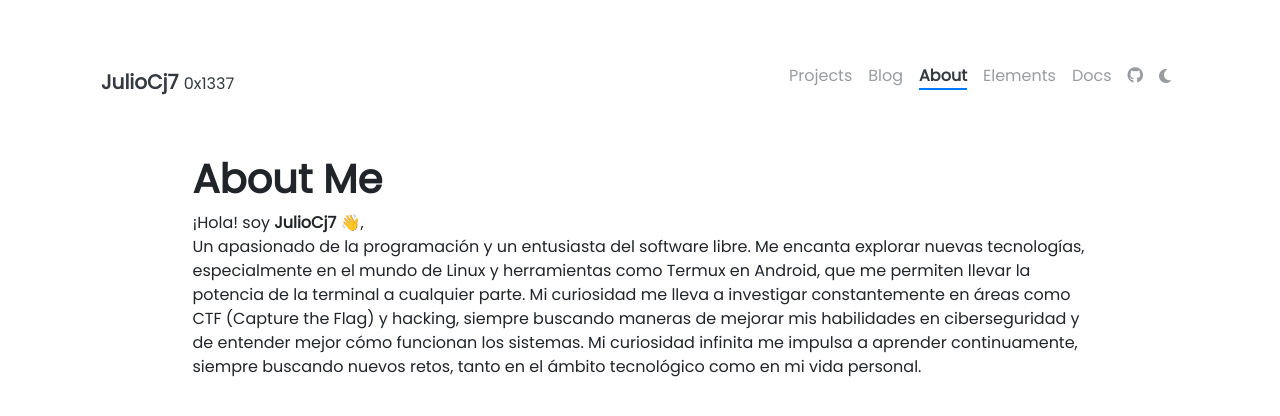
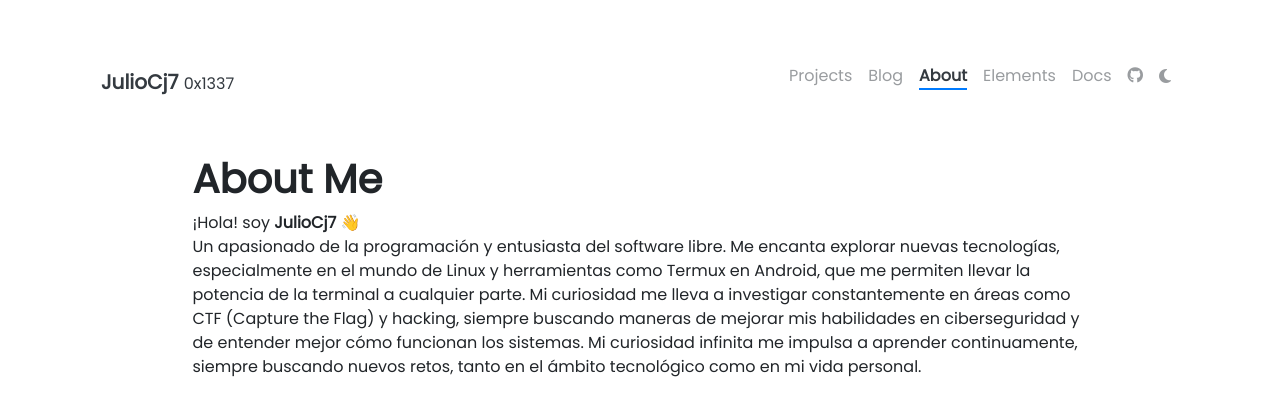
Before and after one commit to Juliocj7/0x1337, a Jekyll site: the page built from pages/about.md, in a window 1280 px wide. Shown: the top 416 px of the page. Built offline with Jekyll 4.4.1, drawn with Linux system fonts in a browser that asks for light colours; emoji names are drawn with the system emoji font.

```diff
--- a/pages/about.md
+++ b/pages/about.md
@@ -7,8 +7,8 @@ weight: 3
 
 # **About Me**
 
-¡Hola! soy **{{ site.author.name }}** :wave:,<br>
-Un apasionado de la programación y un entusiasta del software libre. Me encanta explorar nuevas tecnologías, especialmente en el mundo de Linux y
+¡Hola! soy **{{ site.author.name }}** :wave:<br>
+Un apasionado de la programación y entusiasta del software libre. Me encanta explorar nuevas tecnologías, especialmente en el mundo de Linux y
 herramientas como Termux en Android, que me permiten llevar la potencia de la terminal a cualquier parte. Mi curiosidad me lleva a investigar constantemente en
 áreas como CTF (Capture the Flag) y hacking, siempre buscando maneras de mejorar mis habilidades en ciberseguridad y de entender mejor cómo funcionan los sistemas.
 Mi curiosidad infinita me impulsa a aprender continuamente, siempre buscando nuevos retos, tanto en el ámbito tecnológico como en mi vida personal.
```
Also changed, not shown: _projects/(1) Capture The Flag.md (+1 -1 lines), _projects/(2) Aprende Neovim.md (+2 -2 lines).
